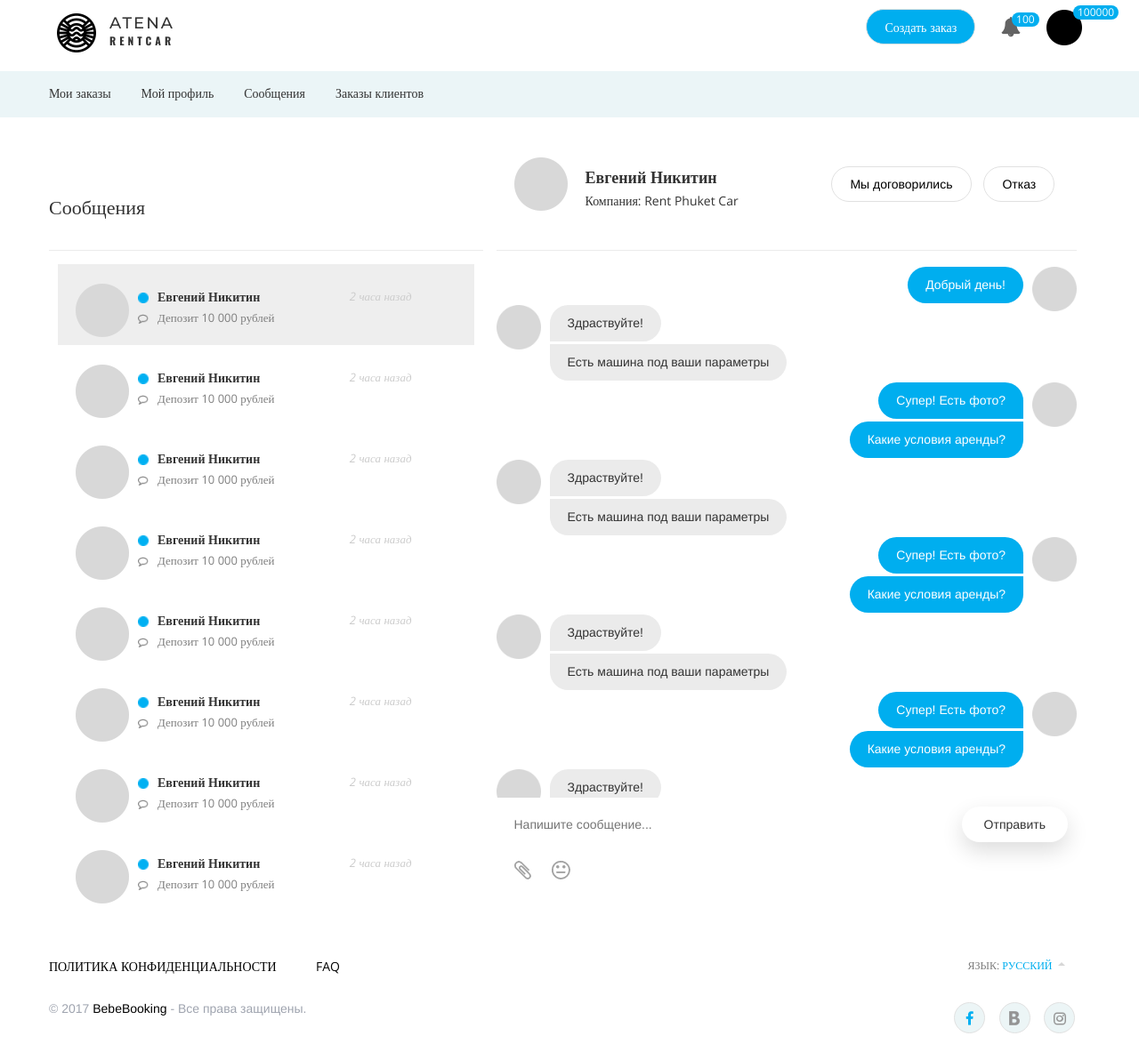
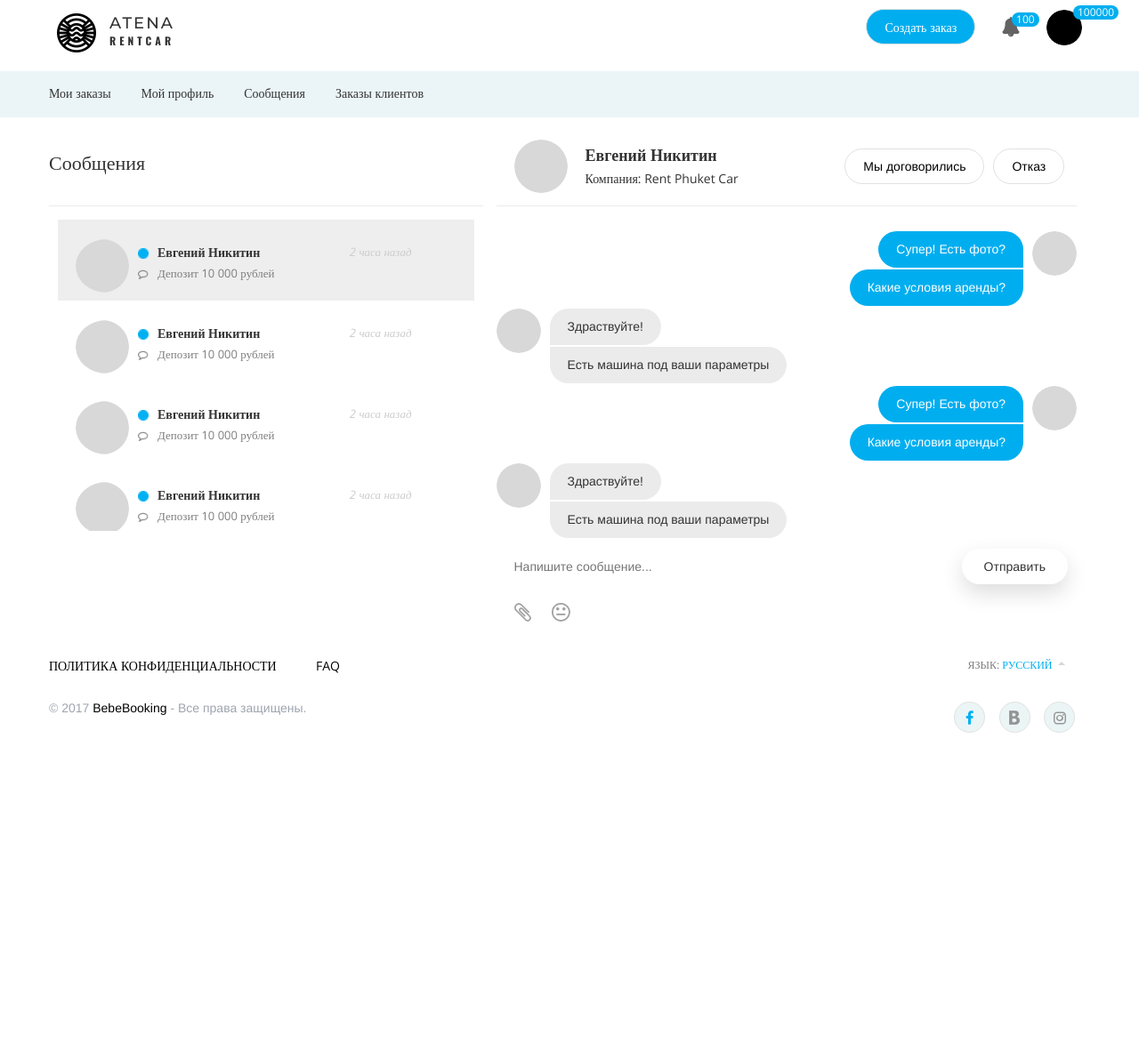
Before and after one commit to 111cloudstrife/Atena, a PHP site: page /msg.html in a window 1280 px wide. Shown: the whole page at 89% size. After the commit the page ends 824 px from the top, so only its background shows below. Run offline with PHP 8.4, Linux system fonts and the light colour scheme; some libraries are stand-ins or nearby versions.

Commit message:
A part of fixes (adaptive)

```diff
--- a/css/style.css
+++ b/css/style.css
@@ -18,7 +18,7 @@ button:hover img{filter: invert(100%);}
 .gray{background:#363636; color:#fff;}
 .gray:hover{background:#fff; color:#363636;}
 
-button, a, img, .social div, .social div img, input, .notifications, .modalx, .overlay{transition: all 0.5s ease; cursor:pointer;}
+button, a, img, .social div, .social div img, input, .notifications, .modalx, .overlay, .msglist{transition: all 0.5s ease; cursor:pointer;}
 
 sub{position:absolute; top:0; left:100%; margin: -5px -10px; min-width:16px; height:16px; border-radius:10px; background:#00aeef; color:#fff; font: 12px/16px 'Open Sans'; text-align:center; padding:0 5px;}
 .menu+*{padding-top:30px;}
@@ -41,7 +41,7 @@ sub{position:absolute; top:0; left:100%; margin: -5px -10px; min-width:16px; hei
 		.menu-rent img{padding: 0 15px;}
 	.menu-buttons{padding-top:20px !important;}
 	.menu-buttons a{display:inline-block; vertical-align: middle;}
-	.menu-buttons a img{padding:0; margin:0 0 0 25px;}
+	.menu-buttons a img{padding:0; margin:0 0 0 25px;     border-radius: 50%;}
 
 .menu_line{}
 	.menu_line ul{margin:0 -15px; padding:0;}
@@ -64,24 +64,24 @@ sub{position:absolute; top:0; left:100%; margin: -5px -10px; min-width:16px; hei
 	#my_dv input{width:100%;border:1px solid #ebebeb; border-radius:30px;  font:14px/24px 'Open Sans';height:40px; margin: 30px 0px; padding:0 30px;}
 	#my_dv button{border:1px solid #e1e1e1;  padding:0px 15px; width:200px; border-radius: 50px; height:50px; margin:10px 5px; font-size:16px;}
 
-.msg_head{height:150px; border-bottom:1px solid #ebebeb;}
+.msg_head{height:100px; border-bottom:1px solid #ebebeb;}
 	.msg_head img{padding:0 5px;}
-	.msg_head > img{float:left; padding: 45px 20px;}
-	.msg_head h3{font:600 18px 'Open Sans';    padding: 55px 0 5px;}
-	.msg_head h4{font:300 22px 'Open Sans'; padding: 85px 0 0;}
+	.msg_head > img{float:left; padding: 25px 20px; border-radius: 50%;}
+	.msg_head h3{font:600 18px 'Open Sans';    padding: 30px 0 5px;}
+	.msg_head h4{font:300 22px 'Open Sans'; padding: 35px 0 0;}
 	.msg_head h5{font:14px 'Open Sans';}
-	.msg_head button{border:1px solid #e1e1e1;  padding:0px 20px; border-radius: 50px; height:40px; margin: 5px 5px 0;}
+	.msg_head button{float:right; border:1px solid #e1e1e1;  padding:0px 20px; border-radius: 50px; height:40px; margin: 35px 5px 0; z-index: 2;}
 	.accept_block {margin:20px 0;}
 	.accept_block button{border:1px solid #e1e1e1;  padding:0px 25px; border-radius: 50px; height:40px; margin: 25px 5px;}
 	.accept_block h4{font-size:22px;}
 .msg_list{padding:22px 20px; margin:0 10px;}
 	.msg_list img{padding:0 10px 0 0; width:22px;}
-	.msg_list > img{float:left; padding:0 10px 0 0; width:auto;}
+	.msg_list > img{float:left; padding:0 10px 0 0; width:auto; border-radius: 50%;}
 	.msg_list h3{font:600 14px 'Open Sans'; padding:5px 0;}
 		.msg_list h3 i{float:right; padding:0 50px; color:#ccc; font:italic 13px 'Open Sans';}
 	.msg_list h5{font:13px 'Open Sans'; color:#7d7d7d;}
 .msgs{}
-	.msgs > img{width:50px; position:absolute;}
+	.msgs > img{width:50px; position:absolute;     border-radius: 50%;}
 	.msgs > div:after{content:' '; display:block; clear:both;width:100%; height:1px;}
 	.msgs.to_me > div{background:#ebebeb; padding:10px 20px; margin:2.5px 60px; display:table;    border-top-right-radius: 50px; border-bottom-right-radius: 50px;}
 		.msgs.to_me > div:first-of-type{border-top-left-radius:50px;}
@@ -90,10 +90,30 @@ sub{position:absolute; top:0; left:100%; margin: -5px -10px; min-width:16px; hei
 		.msgs.from_me > div:first-of-type{border-top-right-radius:50px;}
 		.msgs.from_me > div:last-of-type{border-bottom-right-radius:50px;}
 		.msgs.from_me > img{right:0;}
-	.msg_history{max-height:600px; overflow-y:auto; bottom:0; position:relative;}
+	.msg_history{height:350px; overflow-y:auto; bottom:0; position:relative;}
 	.input_msg{min-width:70%;padding:10px 10px; margin:10px 10px; border:0;}
 	.send_msg{background:#fff; border-radius:30px; padding:10px 25px; float:right; margin:10px 10px; border:0; box-shadow: 0 10px 25px #ddd;}
 	#msg > div > div > div > button{background:transparent; margin:10px 0 10px 20px;}
+	#msg input{cursor:unset;}
+	.msg_trigger{    width: 60px;
+    float:left;
+    top: 25px;
+    left: 0px;
+	z-index: 2;}
+
+@media (min-width: 1100px){
+	.msg_trigger{display: none;}
+}
+@media (max-width: 1100px){
+	.msglist{position: absolute;width:75% !important; left:-100%; opacity:0; overflow: hidden; z-index: 3; box-shadow: 0 0 0px 0px #000; background: #fff; padding-top:0px !important;}
+		.msglist.active{display: block; left:10%; opacity:1;   box-shadow: 0 0 10px 3px #ccc; padding-left: 3% !important; padding-right: 3% !important;}
+	.msgfull{width:100% !important;}
+}
+@media (max-width: 640px){
+	.msg_head {height: 130px;}
+	.msg_head h3{clear: both; padding: 0;}
+	.msg_head > img{padding: 25px 20px 0;}
+}
 
 	[data-msg]{display:none;}
 	.active[data-msg]{display:block;}
@@ -257,9 +277,14 @@ sub{position:absolute; top:0; left:100%; margin: -5px -10px; min-width:16px; hei
 	#top{background-size: 0 100%; padding:50px 0 !important; text-align:center;}
 	#top h1{font:700 45px/60px 'Montserrat';}
 	.social{margin:15px auto;}
+	.menu+*, #top{padding:100px 0 0 !important;}
+}
+@media(max-width: 700px){
 	.menu+*, #top{padding:140px 0 0 !important;}
+	.msglist .msg_head{height:80px;}
+	.msglist.active{left: 20%;}
+	.menu_line ul li {margin: 0 10px; font: 10px/50px 'Open Sans';
 }
-
 
 @media(max-width:360px){
 	.menu+*, #top{padding:180px 0 0 !important;}
--- a/msg.html
+++ b/msg.html
@@ -24,7 +24,7 @@
 <div class="menu" style="background: transparent; top:-10px;">
 <div class="container">
 <div class="row">
-	<div class="col-md-2 col-sm-3 menu-logo col-xs-6">
+	<div class="col-md-2 col-sm-6 menu-logo col-xs-6 col-sm-offset-0 col-xs-offset-3">
 		<img src="img/logo.png" alt="">
 		<h3>ATENA</h3>
 		<h5>RENTCAR</h5>
@@ -36,16 +36,6 @@
 			<div class="notifications">
 				<h4>СООБЩЕНИЯ</h4>
 				<hr />
-				<div class="msg_notify">
-					<img src="img/someone.png" alt="" />
-					<h3><img src="img/new_msg.png" alt="" />Евгений Никитин<i>2 часа назад</i></h3>
-					<h5><img src="img/msg.png" alt="" />Депозит 10 000 рублей</h5>
-				</div>
-				<div class="msg_notify">
-					<img src="img/someone.png" alt="" />
-					<h3><img src="img/new_msg.png" alt="" />Евгений Никитин<i>2 часа назад</i></h3>
-					<h5><img src="img/msg.png" alt="" />Депозит 10 000 рублей</h5>
-				</div>
 				<div class="msg_notify">
 					<img src="img/someone.png" alt="" />
 					<h3><img src="img/new_msg.png" alt="" />Евгений Никитин<i>2 часа назад</i></h3>
@@ -92,11 +82,11 @@ $('.notifications').toggleClass('active');
 <section id="msg">
 <div class="container">
 <div class="row">
-	<div class="col-sm-5 npd">
+	<div class="col-sm-5 npd msglist">
 		<div class="msg_head">
 			<h4>Сообщения</h4>
 		</div>
-		<div style="margin-top:15px; max-height: 750px; overflow-y: auto;">
+		<div style="margin-top:15px; max-height: 350px; overflow-y: auto;">
 			<div class="msg_list active" data-msg-list="1" >
 				<img src="img/someone.png" alt="" />
 				<h3><img src="img/new_msg.png" alt="" />Евгений Никитин<i>2 часа назад</i></h3>
@@ -122,88 +112,28 @@ $('.notifications').toggleClass('active');
 				<h3><img src="img/new_msg.png" alt="" />Евгений Никитин<i>2 часа назад</i></h3>
 				<h5><img src="img/msg.png" alt="" />Депозит 10 000 рублей</h5>
 			</div>
-			<div class="msg_list" data-msg-list="6">
-				<img src="img/someone.png" alt="" />
-				<h3><img src="img/new_msg.png" alt="" />Евгений Никитин<i>2 часа назад</i></h3>
-				<h5><img src="img/msg.png" alt="" />Депозит 10 000 рублей</h5>
-			</div>
-			<div class="msg_list " data-msg-list="7" >
-				<img src="img/someone.png" alt="" />
-				<h3><img src="img/new_msg.png" alt="" />Евгений Никитин<i>2 часа назад</i></h3>
-				<h5><img src="img/msg.png" alt="" />Депозит 10 000 рублей</h5>
-			</div>
-			<div class="msg_list" data-msg-list="8">
-				<img src="img/someone.png" alt="" />
-				<h3><img src="img/new_msg.png" alt="" />Евгений Никитин<i>2 часа назад</i></h3>
-				<h5><img src="img/msg.png" alt="" />Депозит 10 000 рублей</h5>
-			</div>
-			<div class="msg_list " data-msg-list="9" >
-				<img src="img/someone.png" alt="" />
-				<h3><img src="img/new_msg.png" alt="" />Евгений Никитин<i>2 часа назад</i></h3>
-				<h5><img src="img/msg.png" alt="" />Депозит 10 000 рублей</h5>
-			</div>
-			<div class="msg_list" data-msg-list="10">
-				<img src="img/someone.png" alt="" />
-				<h3><img src="img/new_msg.png" alt="" />Евгений Никитин<i>2 часа назад</i></h3>
-				<h5><img src="img/msg.png" alt="" />Депозит 10 000 рублей</h5>
-			</div>
-			<div class="msg_list " data-msg-list="11" >
-				<img src="img/someone.png" alt="" />
-				<h3><img src="img/new_msg.png" alt="" />Евгений Никитин<i>2 часа назад</i></h3>
-				<h5><img src="img/msg.png" alt="" />Депозит 10 000 рублей</h5>
-			</div>
-			<div class="msg_list" data-msg-list="12">
-				<img src="img/someone.png" alt="" />
-				<h3><img src="img/new_msg.png" alt="" />Евгений Никитин<i>2 часа назад</i></h3>
-				<h5><img src="img/msg.png" alt="" />Депозит 10 000 рублей</h5>
-			</div>
-			<div class="msg_list " data-msg-list="13" >
-				<img src="img/someone.png" alt="" />
-				<h3><img src="img/new_msg.png" alt="" />Евгений Никитин<i>2 часа назад</i></h3>
-				<h5><img src="img/msg.png" alt="" />Депозит 10 000 рублей</h5>
-			</div>
-			<div class="msg_list" data-msg-list="14">
-				<img src="img/someone.png" alt="" />
-				<h3><img src="img/new_msg.png" alt="" />Евгений Никитин<i>2 часа назад</i></h3>
-				<h5><img src="img/msg.png" alt="" />Депозит 10 000 рублей</h5>
-			</div>
 		</div>
 	</div>
-	<div class="col-sm-7 ">
+	<div class="col-sm-7 msgfull">
+		<img src="img/button_msg.png" alt="" class="msg_trigger" />
+		<script>
+			$('.msg_trigger').click(function(){
+				$('.msglist').toggleClass('active');
+			})
+		</script>
 		<div data-msg="1" class="active">
 			<div class="msg_head">
 				<img src="img/someone.png" alt="" />
-				<div class="col-sm-5 npd">
+				<div class="col-lg-10 col-md-8 npd">
+					<button class="white"><a href="#">Отказ</a></button>
+				<button class="white"><a href="#">Мы договорились</a></button>
 				<h3>Евгений Никитин</h3>
 				<h5>Компания: Rent Phuket Car</h5>
-				</div>
-				<div class="col-sm-5 npd">
-				<div style="height:50px;"></div>
-				<button class="white"><a href="#">Мы договорились</a></button>
-				<button class="white"><a href="#">Отказ</a></button>
+
 				</div>
 			</div>
 			<div style="clear:both;"></div>
 			<div class="msg_history" style="margin-top:15px;">
-				<div class="msgs from_me">
-					<img src="img/someone.png" alt="" />
-					<div>Добрый день!</div>
-				</div>
-				<div class="msgs to_me">
-					<img src="img/someone.png" alt="" />
-					<div>Здраствуйте!</div>
-					<div>Есть машина под ваши параметры</div>
-				</div>
-				<div class="msgs from_me">
-					<img src="img/someone.png" alt="" />
-					<div>Супер! Есть фото?</div>
-					<div>Какие условия аренды?</div>
-				</div>
-				<div class="msgs to_me">
-					<img src="img/someone.png" alt="" />
-					<div>Здраствуйте!</div>
-					<div>Есть машина под ваши параметры</div>
-				</div>
 				<div class="msgs from_me">
 					<img src="img/someone.png" alt="" />
 					<div>Супер! Есть фото?</div>
@@ -243,39 +173,17 @@ $('.notifications').toggleClass('active');
 		<div data-msg="2">
 			<div class="msg_head">
 				<img src="img/someone.png" alt="" />
-				<div class="col-sm-5 npd">
+				<div class="col-lg-10 col-md-8 npd">
+					<button class="white"><a href="#">Отказ</a></button>
+				<button class="white"><a href="#">Мы договорились</a></button>
 				<h3>Евгений Никитин</h3>
 				<h5>Компания: Rent Phuket Car</h5>
-				</div>
-				<div class="col-sm-5 npd">
-				<div style="height:50px;"></div>
-				<button class="white"><a href="#">Мы договорились</a></button>
-				<button class="white"><a href="#">Отказ</a></button>
+
 				</div>
 			</div>
 			<div style="clear:both;"></div>
 			<div class="msg_history" style="margin-top:15px;">
-				<div class="msgs from_me">
-					<img src="img/someone.png" alt="" />
-					<div>Добрый день!</div>
-				</div>
-				<div class="msgs to_me">
-					<img src="img/someone.png" alt="" />
-					<div>Здраствуйте!</div>
-					<div>Есть машина под ваши параметры</div>
-				</div>
-				<div class="msgs from_me">
-					<img src="img/someone.png" alt="" />
-					<div>Супер! Есть фото?</div>
-					<div>Какие условия аренды?</div>
-				</div>
 
-				<div class="accept_block text-center">
-					<h4>Пользователь утверждает, что вы договорились</h4>
-					<button class="white"><a href="#">Мы договорились</a></button>
-					<button class="white"><a href="#">Продолжить диалог</a></button>
-					<h4>Поздравляю! Скоро у вас появится рейтинг!</h4>
-				</div>
 
 			</div>
 		</div>
```
Also changed, not shown: img/button_msg.png (added).
